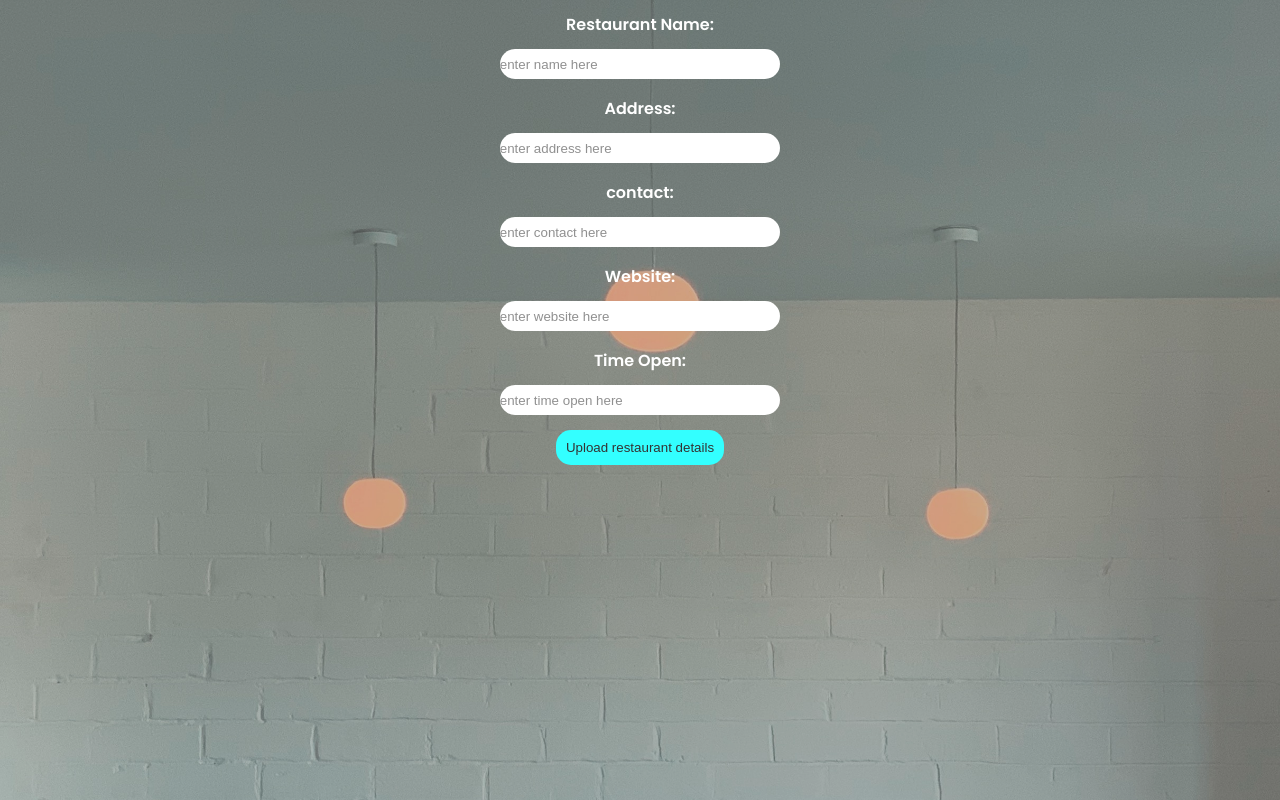
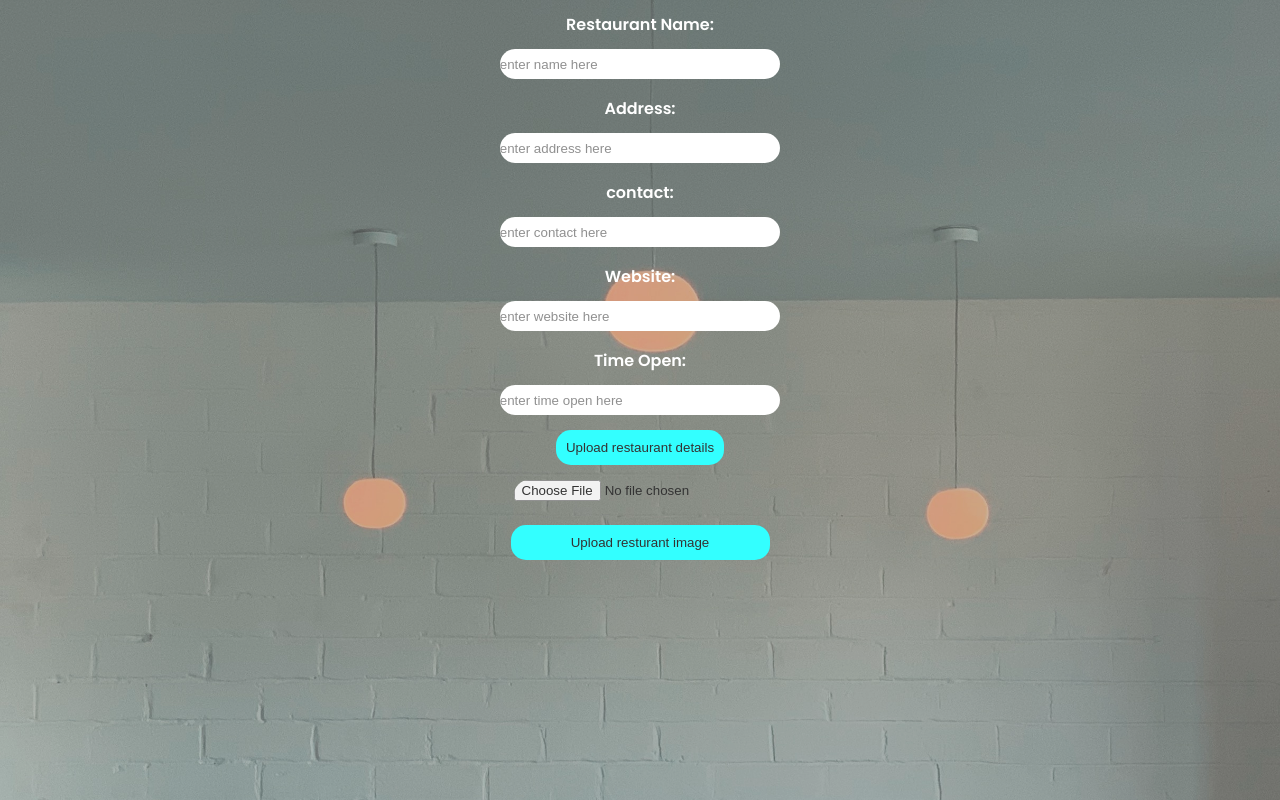
Before and after one commit to AlbertKay254/find-n-dine, a React (Create React App) app in the folder frontend/: page /upload/details in a window 1280 px wide. Built offline with nearby package versions, Linux system fonts and the light colour scheme.

Commit message:
add image upload

```diff
--- a/frontend/src/components/homepage/homepage.jsx
+++ b/frontend/src/components/homepage/homepage.jsx
@@ -1,4 +1,5 @@
-import React, { useState } from "react";
+import React, { useEffect, useState } from "react";
+import toast from "react-hot-toast";
 import "./homepage.css";
 
 import Header from "../../components/header/header";
@@ -14,12 +15,31 @@ import Bakeries from "../../components/tabs/bakeries/bakeries";
 import Groceries from "../../components/tabs/groceries/groceries";
 
 import useAuth from "../../hooks/useAuth";
+import apiCall from "../../helpers/api";
 
 const Homepage = () => {
   const [activeTab, setActiveTab] = useState("Restaurant");
+  const [restaurant, setRestaurant] = useState([]);
+  const somethingWentWrongToast = () => toast.error("Something went wrong");
+
   const user = useAuth();
 
-  console.log("User is ", user);
+  useEffect(() => {
+    const getRestaurants = async () => {
+      const response = await apiCall("get", "/api/restaurants");
+      if (!response || response.status !== 200) {
+        somethingWentWrongToast();
+        return;
+      }
+      setRestaurant(response.data);
+    };
+
+    getRestaurants();
+  }, []);
+
+  useEffect(() => {
+    console.log("Restaurants : ", restaurant);
+  }, [restaurant]);
 
   if (!user) return null;
 
--- a/frontend/src/components/signin/signin.js
+++ b/frontend/src/components/signin/signin.js
@@ -16,7 +16,6 @@ const Signin = (props) => {
     async (e) => {
       const userNotFoundToast = () => toast.error("User not found");
       const welcomeToast = () => toast.success("Welcome");
-      const somethingWentWrongToast = () => toast.error("Something went wrong");
 
       // Prevent default action of the form [The page reloads after this function terminates if we remove this]
       e.preventDefault();
--- a/frontend/src/components/uploadPage/restaurantDetails.jsx
+++ b/frontend/src/components/uploadPage/restaurantDetails.jsx
@@ -1,7 +1,8 @@
 import React, { useCallback, useState } from "react";
 import apiCall from "../../helpers/api";
 import toast, { Toaster } from "react-hot-toast";
-import './restaurantDetails.css'
+import "./restaurantDetails.css";
+import axios from "axios";
 
 export default function RestaurantDetailsForm() {
   const [name, setName] = useState("");
@@ -9,6 +10,7 @@ export default function RestaurantDetailsForm() {
   const [website, setWebsite] = useState("");
   const [time_open, setTimeOpen] = useState("");
   const [address, setAddress] = useState("");
+  const [file, setFile] = useState();
 
   const displayinfo = useCallback(
     (e) => {
@@ -36,8 +38,39 @@ export default function RestaurantDetailsForm() {
     [name, contact, website, time_open, address]
   );
 
+  const onFormSubmit = useCallback(
+    (e) => {
+      e.preventDefault();
+      const url = "http://localhost:4444/api/upload";
+      const formData = new FormData();
+      formData.append("file", file);
+      formData.append("fileName", file.name);
+
+      const config = {
+        headers: {
+          "content-type": "multipart/form-data",
+        },
+      };
+
+      axios.post(url, formData, config).then((res) => {
+        console.log(res);
+        if (res.status === 200) {
+          toast.success("Image uploaded successfully");
+        } else {
+          toast.error("Error uploading image");
+        }
+      });
+    },
+    [file]
+  );
+
+  const onImageUpload = useCallback((e) => {
+    setFile(e.target.files[0]);
+  }, []);
+
   return (
     <div className="restaurant-form-container">
+      <div>
         <form className="upload-form" onSubmit={displayinfo}>
           <div className="form-container ">
             <label>Restaurant Name:</label>
@@ -94,8 +127,18 @@ export default function RestaurantDetailsForm() {
               Upload restaurant details
             </button>
           </div>
+        </form>
+      </div>
+
+      <div>
+        <form onSubmit={onFormSubmit}>
+          <input type="file" onChange={onImageUpload} />
+          <button className="btn" type="submit">
+            Upload resturant image
+          </button>
+        </form>
+      </div>
       <Toaster />
-      </form>
     </div>
   );
 }
```
Lines whose indentation alone changed are shown as unchanged.
